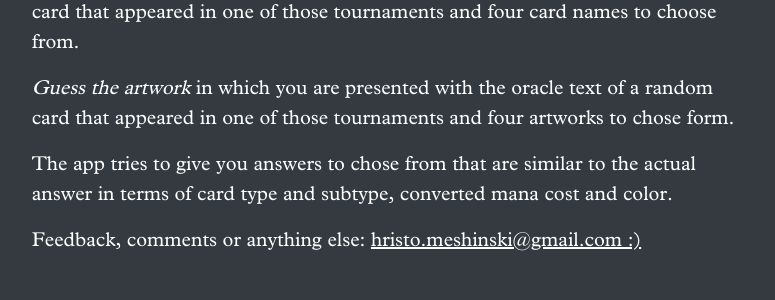
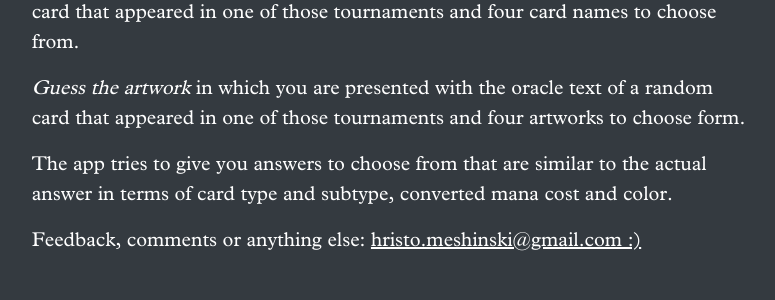
Before and after one commit to icobg123/modern-spike, a Flask app: page /about in a window 1280 px wide. Shown: the part 456-756 px from the top of the page, without its empty margins (250-1025 px from the left). Run offline with Flask 2, Linux system fonts and the light colour scheme; some libraries are stand-ins or nearby versions; some web fonts are replaced.

Commit message:
typo about.html

```diff
--- a/static/sw.js
+++ b/static/sw.js
@@ -1,6 +1,6 @@
 // This is based on the First Progressive Web App Tutorial by Google
 // https://codelabs.developers.google.com/codelabs/your-first-pwapp/
-const cacheName = 'flask-PWA-2.l.222111232';
+const cacheName = 'flask-PWA-23.l.222111232';
 const filesToCache = [
     '/static/bootstrap/js/jquery-3.5.1.min.js',
     '/static/bootstrap/js/bootstrap.min.js',
--- a/templates/about.html
+++ b/templates/about.html
@@ -46,11 +46,11 @@
 
                                 <i>Guess the artwork</i>
                                 in which you are presented with the oracle text of a random
-                                card that appeared in one of those tournaments and four artworks to chose form.
+                                card that appeared in one of those tournaments and four artworks to choose form.
 
                             </p>
                             <p class="lead">
-                                The app tries to give you answers to chose from that are similar to the actual answer in
+                                The app tries to give you answers to choose from that are similar to the actual answer in
                                 terms of card type and subtype, converted mana cost and color.
                             </p>
 
```
